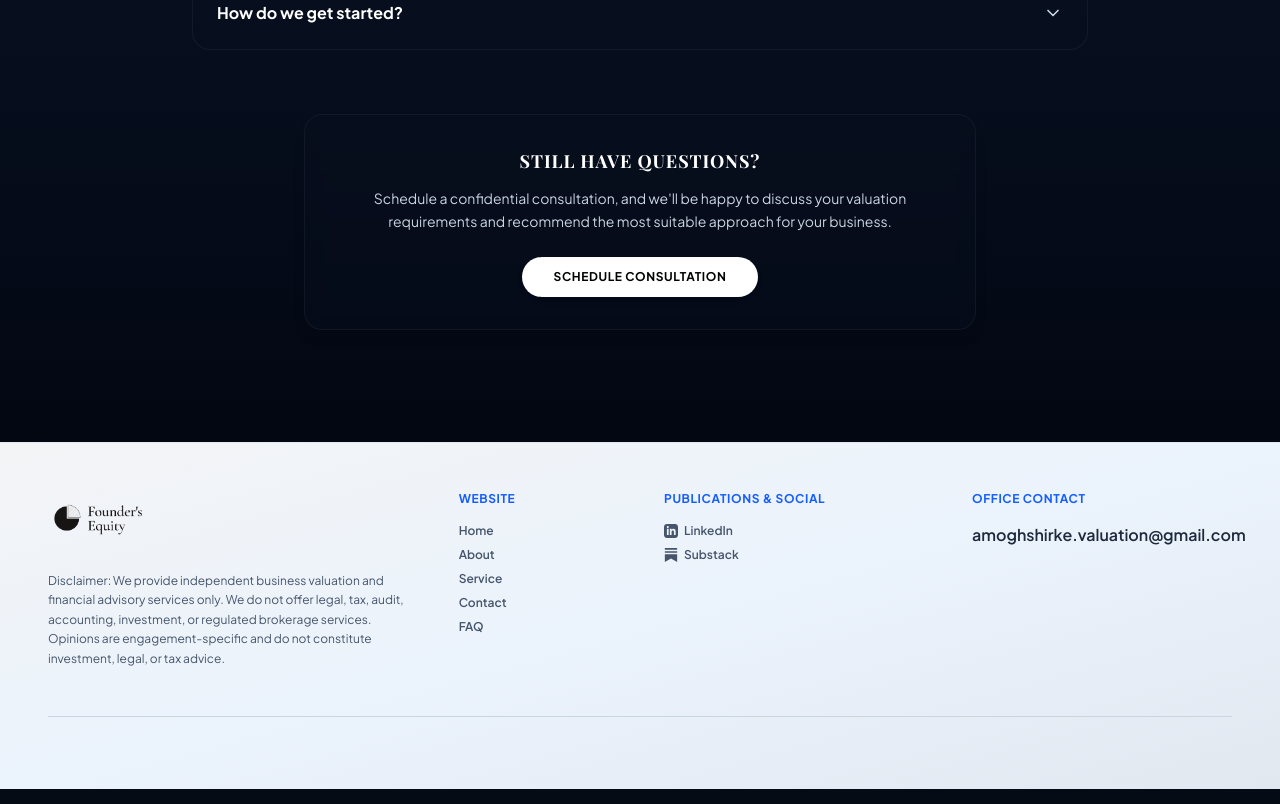
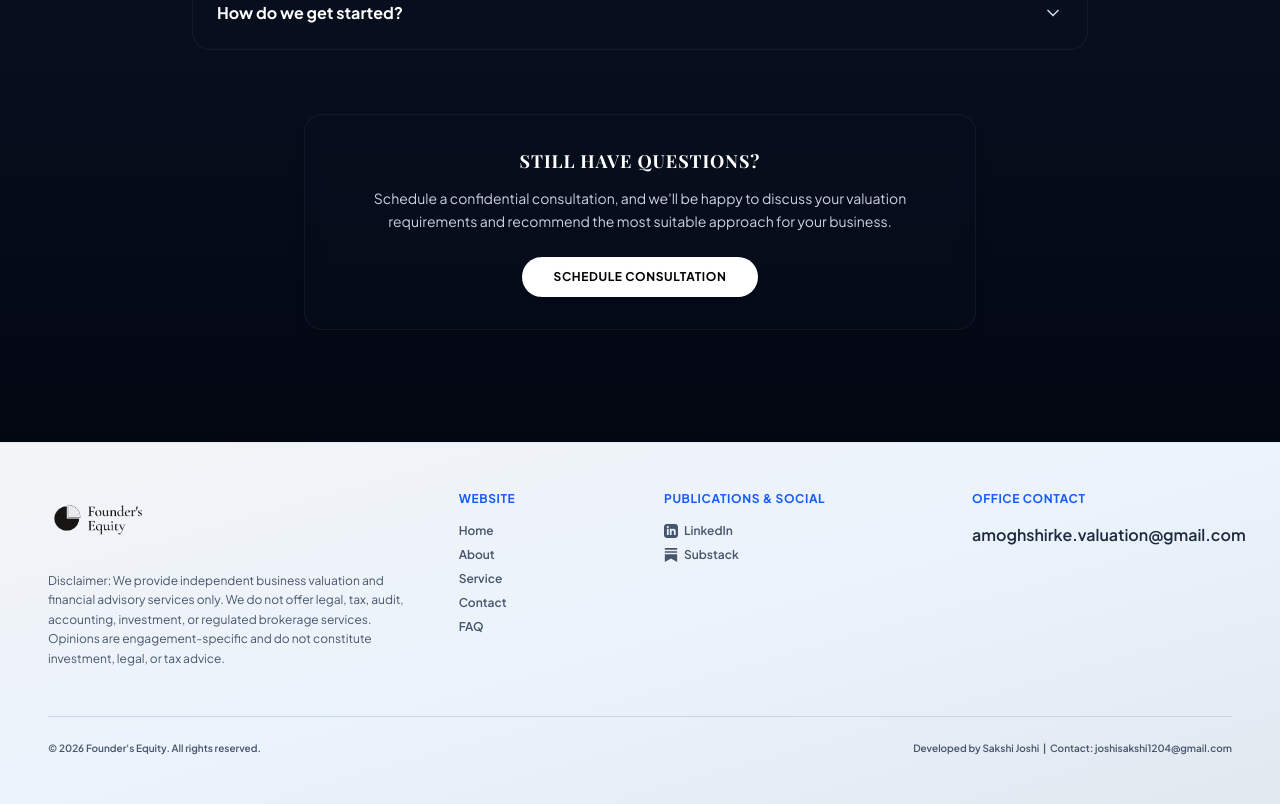
Before and after one commit to SakshiiiiiJoshi/founderequity, a Next.js app: page / in a window 1280 px wide. Shown: the part 5560-6364 px from the top of the page. Built offline with nearby package versions, Linux system fonts and the light colour scheme; a web font is replaced by a local one.

Commit message:
still loader remaining

```diff
--- a/components/ui/footer.tsx
+++ b/components/ui/footer.tsx
@@ -105,7 +105,10 @@ export default function Footer() {
 
         {/* Bottom Copyright */}
         <div className="mt-12 border-t border-slate-300 pt-6 flex flex-col justify-between gap-4 sm:flex-row text-[10px] font-semibold text-slate-600">
-
+          <p>&copy; {new Date().getFullYear()} Founder's Equity. All rights reserved.</p>
+          <p>
+            Developed by Sakshi Joshi &nbsp;|&nbsp; Contact: <a href="mailto:joshisakshi1204@gmail.com" className="hover:text-blue-600 transition-colors">joshisakshi1204@gmail.com</a>
+          </p>
         </div>
       </div>
     </footer>
```
